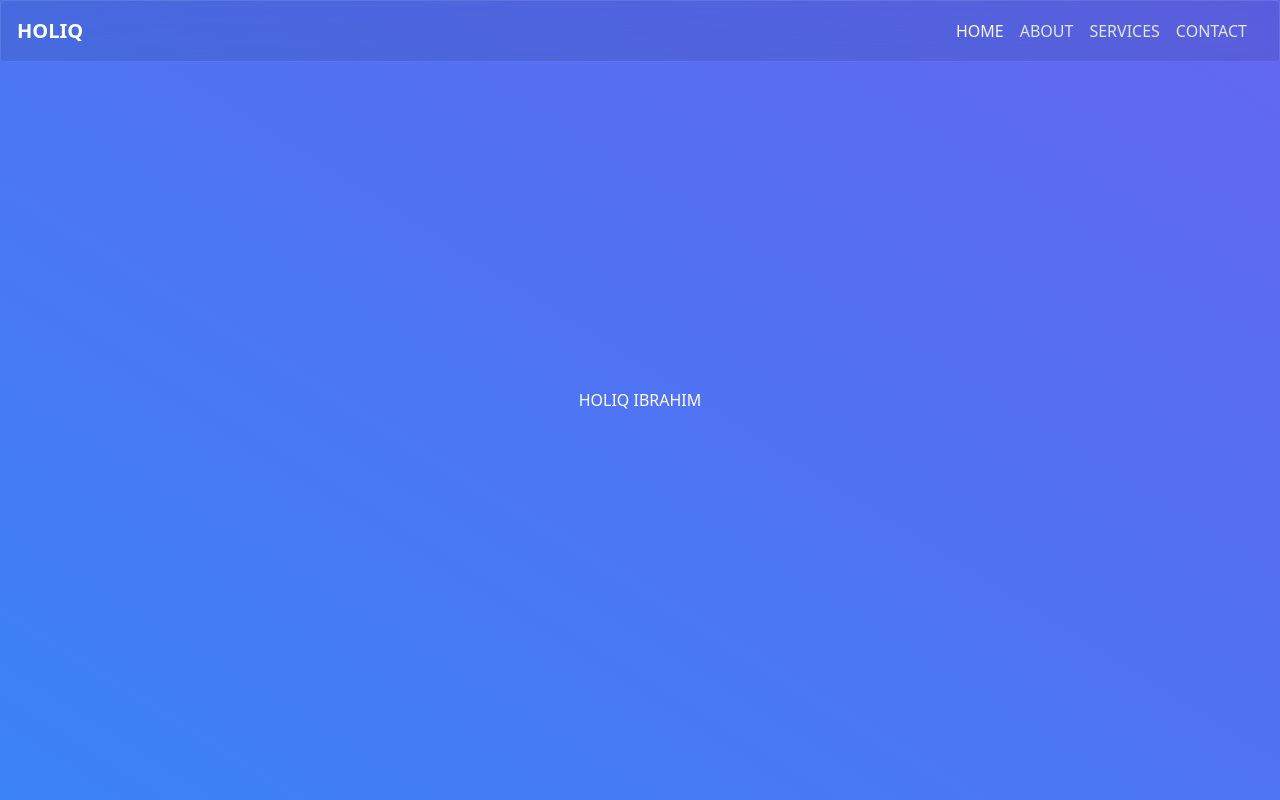
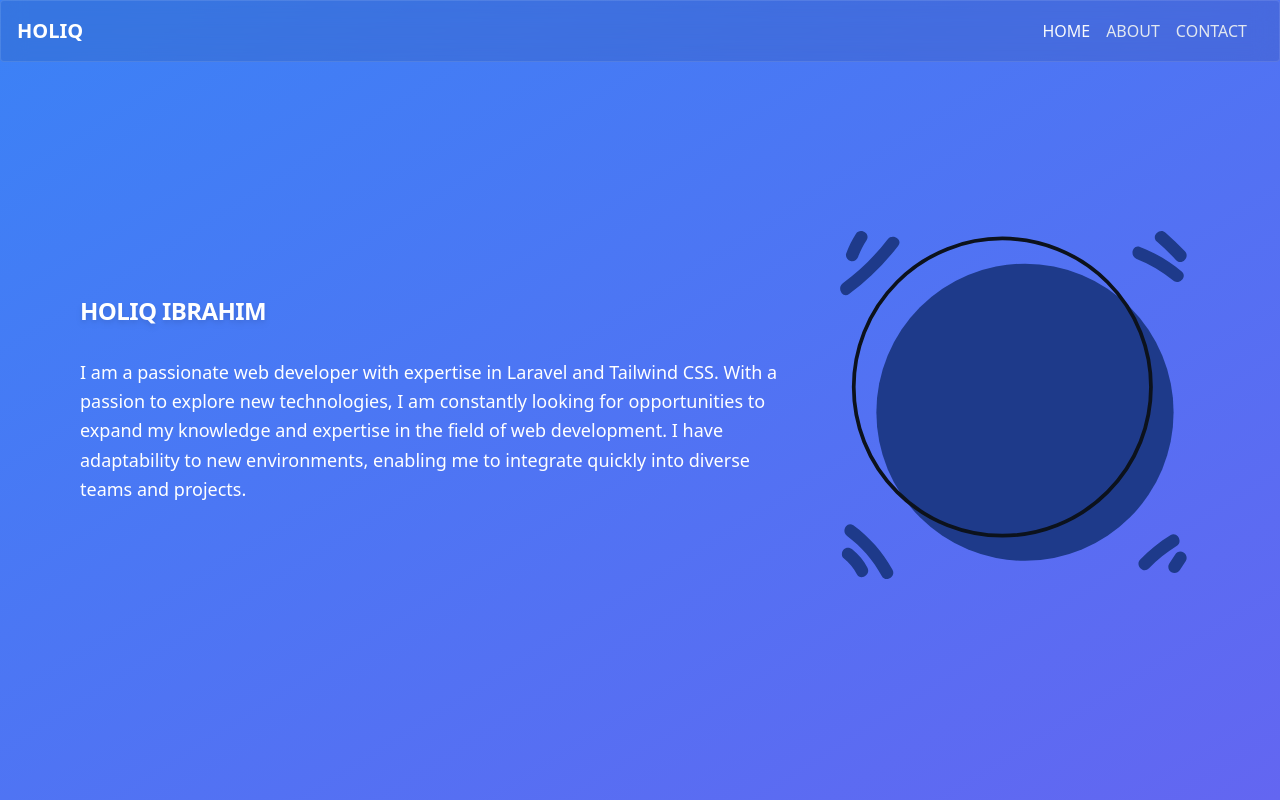
Before and after one commit to KelasPagiUMB/portfolio-holiq, a Svelte app: page / in a window 1280 px wide. Built offline with nearby package versions, Linux system fonts and the light colour scheme.

Commit message:
feat: improve herosection

```diff
--- a/src/App.svelte
+++ b/src/App.svelte
@@ -8,12 +8,18 @@
     <ul class="nav-links">
       <li><a class="active" href="#home">Home</a></li>
       <li><a href="#about">About</a></li>
-      <li><a href="#services">Services</a></li>
       <li><a href="#contact">Contact</a></li>
     </ul>
   </nav>
 </header>
 
-<main>
-  <h1>HOLIQ IBRAHIM</h1>
+<main class="container">
+  <article class="content">
+    <h1>holiq ibrahim</h1>
+    <p>I am a passionate web developer with expertise in Laravel and Tailwind CSS. With a passion to explore new technologies, I am constantly looking for opportunities to expand my knowledge and expertise in the field of web development. I have adaptability to new environments, enabling me to integrate quickly into diverse teams and projects.</p>
+  </article>
+  <aside>
+    <svg xmlns="http://www.w3.org/2000/svg" viewBox="0 0 300 300"><circle cx="159.09" cy="160.12" r="119.42" style="fill: rgb(30, 58, 138);"></circle><circle cx="140.91" cy="139.88" r="119.42" style="fill: none; stroke: rgb(12, 18, 28); stroke-miterlimit: 10; stroke-width: 3px;"></circle></svg>
+    <svg xmlns="http://www.w3.org/2000/svg" viewBox="0 0 300 300"><path fill="#1e3a8a" d="M285.02 47.06c-10.1-8.49-21.23-15.06-33.53-19.83-6-2.33-8.6 7.34-2.66 9.64 10.59 4.11 20.43 9.95 29.12 17.26 4.9 4.11 12.01-2.92 7.07-7.07zM287.62 30.82a219.99 219.99 0 00-15.53-15.01c-4.82-4.22-11.92 2.82-7.07 7.07 5.42 4.75 10.6 9.75 15.53 15.01 4.41 4.7 11.47-2.38 7.07-7.07zM48.63 21.25C38.35 34.58 26.2 46.49 12.7 56.54c-5.1 3.8-.12 12.48 5.05 8.63 14.98-11.15 28.12-24.09 39.52-38.88 3.93-5.09-4.76-10.08-8.63-5.05zM23.16 16.81c-3.21 4.91-5.74 10.16-7.74 15.66-.92 2.54 1.04 5.48 3.49 6.15 2.78.76 5.22-.95 6.15-3.49 1.71-4.7 4-9.09 6.73-13.27 3.53-5.4-5.12-10.42-8.63-5.05zM52.63 286.67c-7.8-14.14-18.48-26.09-31.44-35.69-5.18-3.83-10.17 4.84-5.05 8.63 11.55 8.56 20.92 19.53 27.85 32.1 3.11 5.64 11.75.6 8.63-5.05zM32.51 285.07c-2.94-5.67-7.03-10.7-12.03-14.67-2.11-1.68-5.01-2.06-7.07 0-1.74 1.74-2.13 5.38 0 7.07 4.41 3.5 7.88 7.64 10.47 12.65 2.97 5.71 11.6.66 8.63-5.05zM275.9 259.01c-8.85 5.47-16.97 11.97-24.19 19.46-4.47 4.63 2.59 11.71 7.07 7.07 6.66-6.9 14.01-12.86 22.17-17.9 5.47-3.38.45-12.03-5.05-8.63zM286.53 272.74c-2.49-1.32-5.32-.55-6.84 1.79l-4.74 7.29c-1.43 2.2-.52 5.62 1.79 6.84 2.49 1.32 5.32.55 6.84-1.79l4.74-7.29c1.43-2.2.52-5.62-1.79-6.84z"></path></svg>
+  </aside>
 </main>
--- a/src/app.css
+++ b/src/app.css
@@ -11,7 +11,7 @@
 
 @layer components {
     body {
-        @apply font-sans bg-gradient-to-tr from-blue-500 to-indigo-500 text-white flex justify-center items-center min-h-screen m-0;
+        @apply font-sans bg-gradient-to-br from-blue-500 to-indigo-500 text-white flex justify-center items-center min-h-screen m-0;
     }
 
     header,
@@ -40,10 +40,38 @@
     }
 
     .nav-links a {
-        @apply font-medium uppercase text-slate-200 hover:underline;
+        @apply font-medium uppercase text-slate-200;
+    }
+
+    .nav-links a:not(.active) {
+      @apply hover:underline
     }
 
     .nav-links a.active {
         @apply text-slate-50;
     }
+
+    .container {
+      @apply flex flex-row justify-between items-center px-20 py-4;
+    }
+
+    .content{
+      @apply relative z-10 text-left w-4/6 pr-8;
+    }
+
+    .content h1 {
+      @apply mb-8 text-2xl font-bold drop-shadow-md leading-tight tracking-tight uppercase;
+    }
+
+    .content p {
+      @apply text-lg leading-tight leading-relaxed;
+    }
+
+    aside {
+      @apply relative flex items-center w-2/6;
+    }
+
+    aside svg {
+      @apply absolute;
+    }
 }
```
